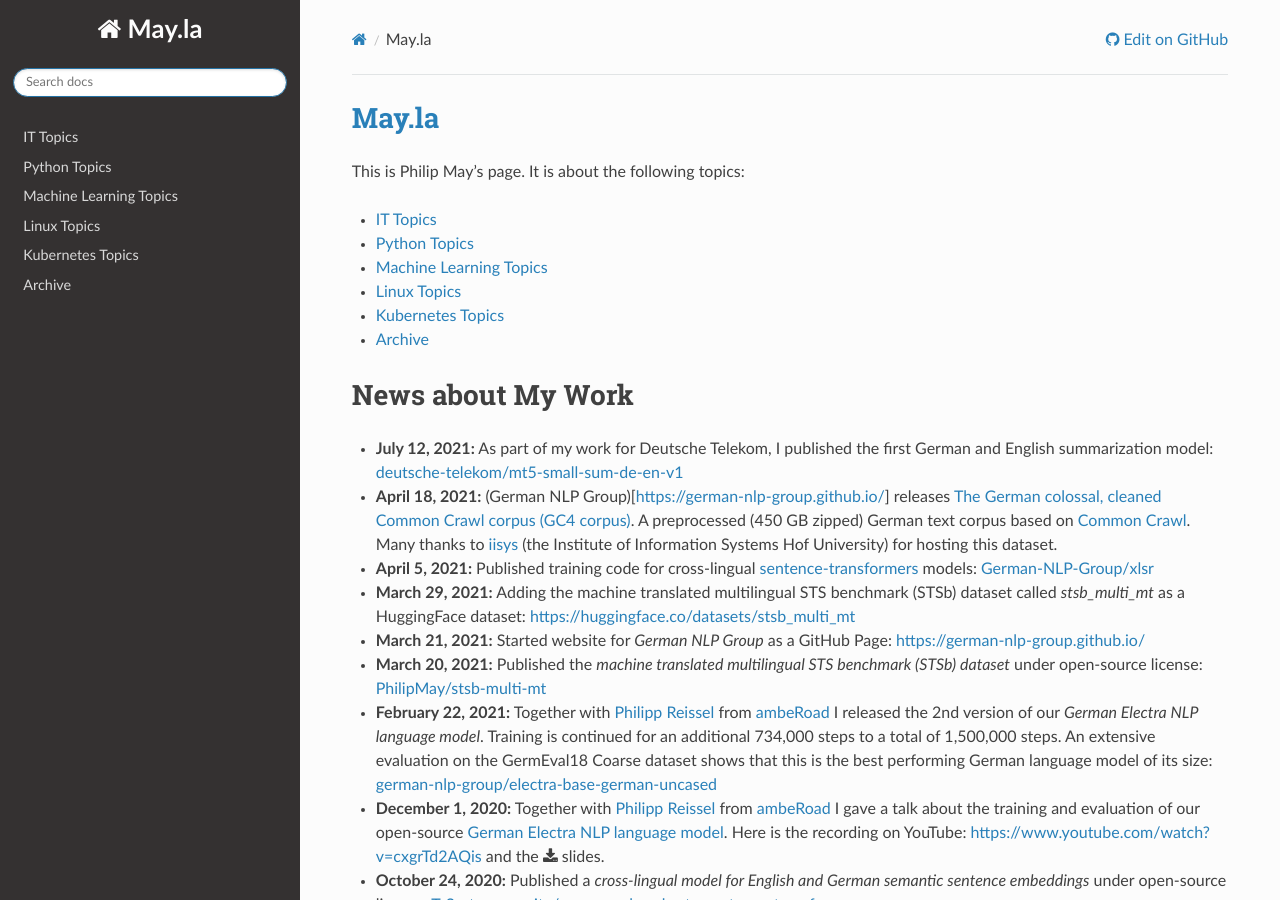
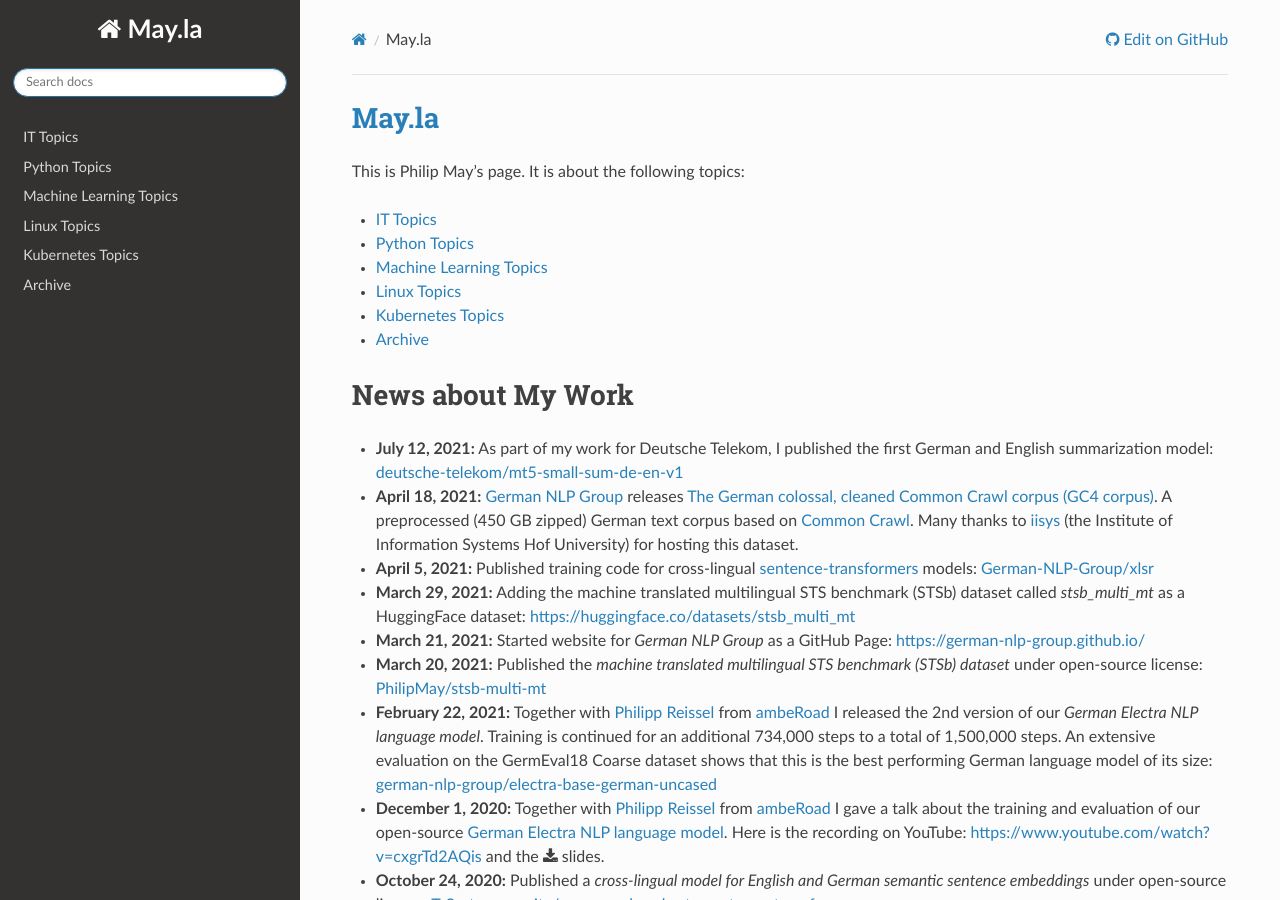
Before and after one commit to PhilipMay/May.la, a Sphinx documentation site: the page built from source/index.md, in a window 1280 px wide and 900 px high. Built offline with Sphinx 7.4.7 and the Read the Docs theme 2.0.0, drawn with Linux system fonts in a browser that asks for light colours.

Commit message:
Update index.md

```diff
--- a/source/index.md
+++ b/source/index.md
@@ -16,7 +16,7 @@
 
 # News about My Work
 - **July 12, 2021:** As part of my work for Deutsche Telekom, I published the first German and English summarization model: [deutsche-telekom/mt5-small-sum-de-en-v1](https://huggingface.co/deutsche-telekom/mt5-small-sum-de-en-v1)
-- **April 18, 2021:** (German NLP Group)[https://german-nlp-group.github.io/] releases [The German colossal, cleaned Common Crawl corpus (GC4 corpus)](https://german-nlp-group.github.io/projects/gc4-corpus.html). A preprocessed (450 GB zipped) German text corpus based on [Common Crawl](https://commoncrawl.org/). Many thanks to [iisys](https://www.iisys.de/) (the Institute of Information Systems Hof University) for hosting this dataset.
+- **April 18, 2021:** [German NLP Group](https://german-nlp-group.github.io/) releases [The German colossal, cleaned Common Crawl corpus (GC4 corpus)](https://german-nlp-group.github.io/projects/gc4-corpus.html). A preprocessed (450 GB zipped) German text corpus based on [Common Crawl](https://commoncrawl.org/). Many thanks to [iisys](https://www.iisys.de/) (the Institute of Information Systems Hof University) for hosting this dataset.
 - **April 5, 2021:** Published training code for cross-lingual [sentence-transformers](https://github.com/UKPLab/sentence-transformers) models: [German-NLP-Group/xlsr](https://github.com/German-NLP-Group/xlsr)
 - **March 29, 2021:** Adding the machine translated multilingual STS benchmark (STSb) dataset called *stsb_multi_mt* as a HuggingFace dataset: https://huggingface.co/datasets/stsb_multi_mt
 - **March 21, 2021:** Started website for *German NLP Group* as a GitHub Page: https://german-nlp-group.github.io/
```
